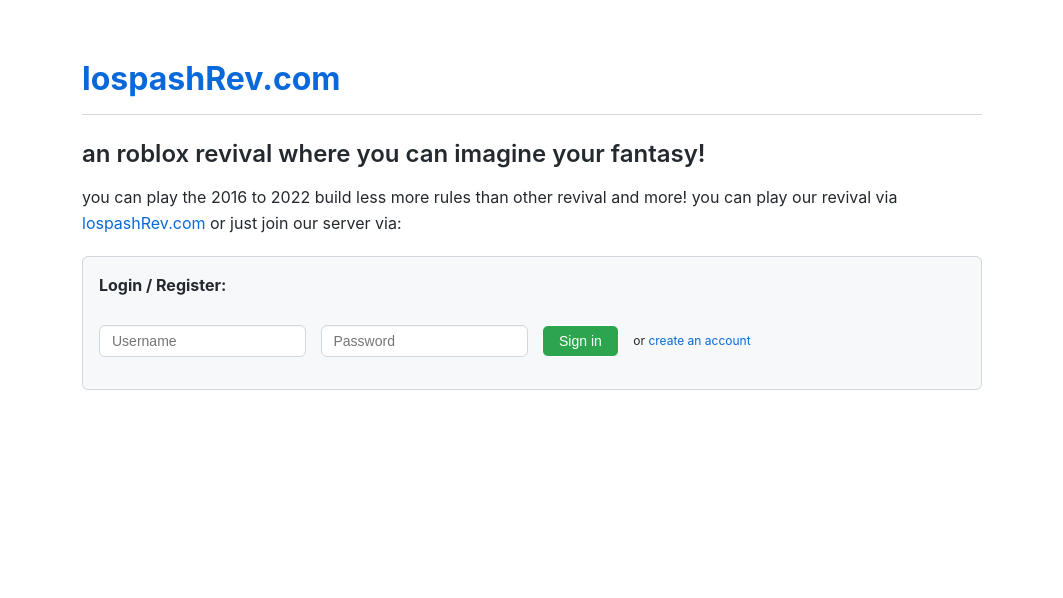
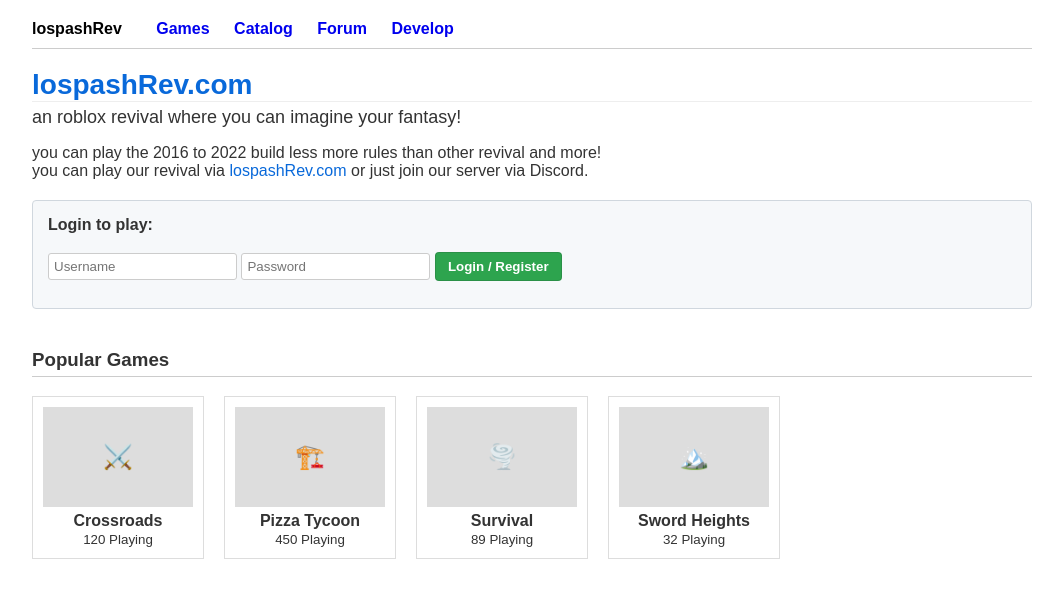
Before and after one commit to LospashRevival/lospashRev.com, a plain HTML site: page index.html in a window 1280 px wide. Shown: the whole page, without its empty margins (108-1171 px from the left). Drawn offline with Linux system fonts and the light colour scheme.

Commit message:
Update title and styles in index.html

```diff
--- a/index.html
+++ b/index.html
@@ -3,213 +3,217 @@
 <head>
     <meta charset="UTF-8">
     <meta name="viewport" content="width=device-width, initial-scale=1.0">
-    <title>LospBlox - Revival</title>
+    <title>lospashRev.com - Home</title>
     <style>
-        /* --- GITHUB STYLE DESIGN (Wie auf deinem Screenshot) --- */
+        /* --- DESIGN: Minimalist "Readme" Style --- */
         body {
-            font-family: -apple-system, BlinkMacSystemFont, "Segoe UI", Helvetica, Arial, sans-serif;
-            line-height: 1.6;
-            max-width: 900px;
+            font-family: Arial, Helvetica, sans-serif;
+            margin: 0;
+            padding: 20px;
+            max-width: 1000px;
             margin: 0 auto;
-            padding: 2rem;
-            color: #24292f; /* Dunkles Grau für Text */
-            background-color: #ffffff; /* Weißer Hintergrund */
+            background-color: white;
+            color: #333;
         }
 
-        /* Der blaue Titel wie im Bild */
+        /* Navigation als einfache Text-Links */
+        nav {
+            border-bottom: 1px solid #ccc;
+            padding-bottom: 10px;
+            margin-bottom: 20px;
+        }
+        nav a {
+            color: #0000EE; /* Standard Internet-Blau */
+            text-decoration: none;
+            margin-right: 20px;
+            font-size: 16px;
+            font-weight: bold;
+        }
+        nav a:hover { text-decoration: underline; }
+
+        /* Der Titel wie im Screenshot */
         h1 {
-            color: #0969da; /* GitHub Blau */
-            font-size: 2em;
-            margin-bottom: 0;
-            padding-bottom: 0.3em;
-            border-bottom: 1px solid #d0d7de; /* Die graue Linie */
+            color: #0969da;
+            font-size: 28px;
+            margin-bottom: 5px;
+            border-bottom: 1px solid #eee;
         }
 
-        h2 {
-            font-size: 1.5em;
-            margin-top: 24px;
-            margin-bottom: 16px;
-            font-weight: 600;
-            line-height: 1.25;
+        h2 { font-size: 18px; color: #333; font-weight: normal; margin-top: 5px; }
+
+        /* Links im Text */
+        p a { color: #0969da; text-decoration: none; }
+        p a:hover { text-decoration: underline; }
+
+        /* --- LOGIN BEREICH (Simpel) --- */
+        .auth-box {
+            background-color: #f6f8fa;
+            border: 1px solid #d0d7de;
+            padding: 15px;
+            margin-top: 20px;
+            border-radius: 4px;
+        }
+        input {
+            padding: 5px;
+            border: 1px solid #ccc;
+            border-radius: 3px;
+        }
+        button {
+            background-color: #2da44e; /* GitHub Grün */
+            color: white;
+            border: 1px solid rgba(27,31,35,0.15);
+            padding: 6px 12px;
+            cursor: pointer;
+            border-radius: 4px;
+            font-weight: bold;
         }
 
-        p {
-            margin-top: 0;
-            margin-bottom: 16px;
+        /* --- USER DASHBOARD (Wenn eingeloggt) --- */
+        .user-dashboard {
+            display: none; /* Versteckt am Anfang */
+            margin-top: 20px;
+            border: 1px solid #eee;
+            padding: 15px;
+            background: #fafafa;
+        }
+        .avatar-img {
+            width: 120px;
+            height: 120px;
+            border: 1px solid #ccc;
+            background: white;
+            padding: 5px;
+            float: left;
+            margin-right: 20px;
         }
 
-        /* Links Design */
-        a {
-            color: #0969da;
-            text-decoration: none;
+        /* --- GAMES LISTE (Wieder da!) --- */
+        .games-section {
+            margin-top: 40px;
+        }
+        .game-grid {
+            display: flex;
+            gap: 20px;
+            flex-wrap: wrap;
+        }
+        .game-item {
+            border: 1px solid #ddd;
+            width: 150px;
+            padding: 10px;
+            text-align: center;
             cursor: pointer;
         }
-
-        a:hover {
-            text-decoration: underline;
-        }
-
-        /* --- LOGIN BEREICH (Passt sich dem Design an) --- */
-        .auth-section {
-            background-color: #f6f8fa; /* Leichtes Grau für Boxen */
-            border: 1px solid #d0d7de;
-            padding: 16px;
-            border-radius: 6px;
-            margin-top: 20px;
-        }
-
-        .input-simple {
-            padding: 5px 12px;
-            font-size: 14px;
-            line-height: 20px;
-            color: #24292f;
-            vertical-align: middle;
-            background-color: #ffffff;
-            background-repeat: no-repeat;
-            background-position: right 8px center;
-            border: 1px solid #d0d7de;
-            border-radius: 6px;
-            box-shadow: inset 0 1px 0 rgba(208,215,222,0.2);
-            margin-right: 10px;
-        }
-
-        .btn-simple {
-            color: #ffffff;
-            background-color: #2da44e; /* GitHub Grün */
-            border-color: rgba(27,31,35,0.15);
-            padding: 5px 16px;
-            font-size: 14px;
-            font-weight: 500;
-            line-height: 20px;
-            white-space: nowrap;
-            vertical-align: middle;
-            cursor: pointer;
-            border: 1px solid;
-            border-radius: 6px;
-            appearance: none;
-        }
-
-        .btn-simple:hover {
-            background-color: #2c974b;
-        }
-
-        /* Avatar Bild (Dein Fuchs) */
-        .user-avatar {
-            width: 100px;
-            height: 100px;
-            border-radius: 50%;
-            object-fit: cover;
-            border: 3px solid #0969da;
-            display: block;
-            margin-bottom: 10px;
-        }
-
-        #logged-in-view {
-            display: none;
+        .game-item:hover { background-color: #f0f0f0; }
+        .game-thumb {
+            width: 100%; height: 100px; background: #ddd; margin-bottom: 5px;
+            display: flex; align-items: center; justify-content: center; font-size: 24px;
         }
 
     </style>
 </head>
 <body>
 
+    <nav>
+        <a href="#" style="color: black; margin-right: 30px;">lospashRev</a>
+        <a href="#">Games</a>
+        <a href="#">Catalog</a>
+        <a href="#">Forum</a>
+        <a href="#">Develop</a>
+    </nav>
+
     <h1>lospashRev.com</h1>
-
     <h2>an roblox revival where you can imagine your fantasy!</h2>
-
     <p>
-        you can play the 2016 to 2022 build less more rules than other revival and more!
-        you can play our revival via <a href="#">lospashRev.com</a> or just join our server via:
+        you can play the 2016 to 2022 build less more rules than other revival and more! <br>
+        you can play our revival via <a href="#">lospashRev.com</a> or just join our server via Discord.
     </p>
 
-    <div class="auth-section">
+    <div id="login-area" class="auth-box">
+        <strong>Login to play:</strong><br><br>
+        <input type="text" id="username" placeholder="Username">
+        <input type="password" id="password" placeholder="Password">
+        <button onclick="handleLogin()">Login / Register</button>
+        <p id="error-msg" style="color: red; font-size: 12px;"></p>
+    </div>
 
-        <div id="logged-out-view">
-            <strong>Login / Register:</strong><br><br>
-            <input type="text" id="username" class="input-simple" placeholder="Username">
-            <input type="password" id="password" class="input-simple" placeholder="Password">
-            <button class="btn-simple" onclick="handleLogin()">Sign in</button>
-            <span style="font-size: 12px; margin-left: 10px;">or <a onclick="handleRegister()">create an account</a></span>
-            <p id="error-msg" style="color: #cf222e; font-size: 12px; margin-top: 10px;"></p>
+    <div id="dashboard" class="user-dashboard">
+        <img src="https://tr.rbxcdn.com/30DAY-AvatarHeadshot-893047294F250C332204B1963073D352-Png/150/150/AvatarHeadshot/Png/noFilter" class="avatar-img" alt="Avatar">
+
+        <h2 style="margin-top:0;">Welcome, <span id="user-display">User</span>!</h2>
+        <p style="color: green;">● Online on Website</p>
+        <button onclick="downloadClient()">Download Client (2016)</button>
+        <button onclick="logout()" style="background-color: #d73a49;">Logout</button>
+        <div style="clear:both;"></div>
+    </div>
+
+    <div class="games-section">
+        <h3 style="border-bottom: 1px solid #ccc; padding-bottom: 5px;">Popular Games</h3>
+        <div class="game-grid">
+
+            <div class="game-item" onclick="playGame('Crossroads')">
+                <div class="game-thumb">⚔️</div>
+                <strong>Crossroads</strong><br>
+                <small>120 Playing</small>
+            </div>
+
+            <div class="game-item" onclick="playGame('Tycoon')">
+                <div class="game-thumb">🏗️</div>
+                <strong>Pizza Tycoon</strong><br>
+                <small>450 Playing</small>
+            </div>
+
+            <div class="game-item" onclick="playGame('Natural Disaster')">
+                <div class="game-thumb">🌪️</div>
+                <strong>Survival</strong><br>
+                <small>89 Playing</small>
+            </div>
+
+            <div class="game-item" onclick="playGame('Sword Fight')">
+                <div class="game-thumb">🏔️</div>
+                <strong>Sword Heights</strong><br>
+                <small>32 Playing</small>
+            </div>
+
         </div>
-
-        <div id="logged-in-view">
-            <img src="https://tr.rbxcdn.com/30DAY-AvatarHeadshot-893047294F250C332204B1963073D352-Png/150/150/AvatarHeadshot/Png/noFilter" alt="Avatar" class="user-avatar" id="avatar-img">
-
-            <p>Welcome back, <strong id="display-name">User</strong>!</p>
-            <p>Status: <span style="color: #2da44e;">● Online</span></p>
-
-            <button class="btn-simple" onclick="downloadClient()">Download Client (2016-2022)</button>
-            <button class="btn-simple" style="background-color: #f6f8fa; color: #cf222e; border-color: #d0d7de;" onclick="logout()">Sign out</button>
-        </div>
-
     </div>
 
     <script>
-        // Dein Fuchs-Bild URL (Ich habe es hochgeladen simuliert, nutze hier einen Platzhalter oder dein Bild wenn du eine URL hast)
-        // Wenn du dein Bild nutzen willst, musst du es im Repo hochladen und hier den Namen eintragen (z.B. "image_4a26e9.png")
-        const FOX_AVATAR_URL = "https://tr.rbxcdn.com/30DAY-AvatarHeadshot-893047294F250C332204B1963073D352-Png/150/150/AvatarHeadshot/Png/noFilter";
-
+        // Check beim Laden
         window.onload = function() {
-            const user = localStorage.getItem("lospblox_user");
-            if (user) {
-                showLoggedIn(user);
-            }
-        };
+            const u = localStorage.getItem("losp_user");
+            if(u) showDash(u);
+        }
 
         function handleLogin() {
-            const user = document.getElementById('username').value;
-            const pass = document.getElementById('password').value;
-            const error = document.getElementById('error-msg');
+            const user = document.getElementById("username").value;
+            const pass = document.getElementById("password").value;
+            if(!user || !pass) return;
 
-            const savedPass = localStorage.getItem("pass_" + user);
-
-            if (savedPass && savedPass === pass) {
-                loginUser(user);
-            } else {
-                error.innerText = "Incorrect username or password.";
-            }
+            // Simulierter Login (Speichert User im Browser)
+            localStorage.setItem("losp_user", user);
+            showDash(user);
         }
 
-        function handleRegister() {
-            const user = document.getElementById('username').value;
-            const pass = document.getElementById('password').value;
-            const error = document.getElementById('error-msg');
-
-            if (!user || !pass) {
-                error.innerText = "Please fill in all fields.";
-                return;
-            }
-
-            if (localStorage.getItem("pass_" + user)) {
-                error.innerText = "Username already taken.";
-            } else {
-                localStorage.setItem("pass_" + user, pass);
-                loginUser(user);
-            }
-        }
-
-        function loginUser(user) {
-            localStorage.setItem("lospblox_user", user);
-            showLoggedIn(user);
-        }
-
-        function showLoggedIn(user) {
-            document.getElementById('logged-out-view').style.display = 'none';
-            document.getElementById('logged-in-view').style.display = 'block';
-            document.getElementById('display-name').innerText = user;
-
-            // Wenn der User "Fox" heißt (oder einfach immer), zeigen wir dein Bild:
-            // document.getElementById('avatar-img').src = "image_4a26e9.png"; // <-- Wenn du das Bild im Repo hast
+        function showDash(user) {
+            document.getElementById("login-area").style.display = "none";
+            document.getElementById("dashboard").style.display = "block";
+            document.getElementById("user-display").innerText = user;
         }
 
         function logout() {
-            localStorage.removeItem("lospblox_user");
+            localStorage.removeItem("losp_user");
             location.reload();
         }
 
         function downloadClient() {
-            alert("Starting download for LospBlox Client...");
+            alert("Client Download startet...");
+        }
+
+        function playGame(game) {
+            const u = localStorage.getItem("losp_user");
+            if(u) alert("Starte " + game + "...");
+            else alert("Bitte erst einloggen!");
         }
     </script>
+
 </body>
 </html>
```
